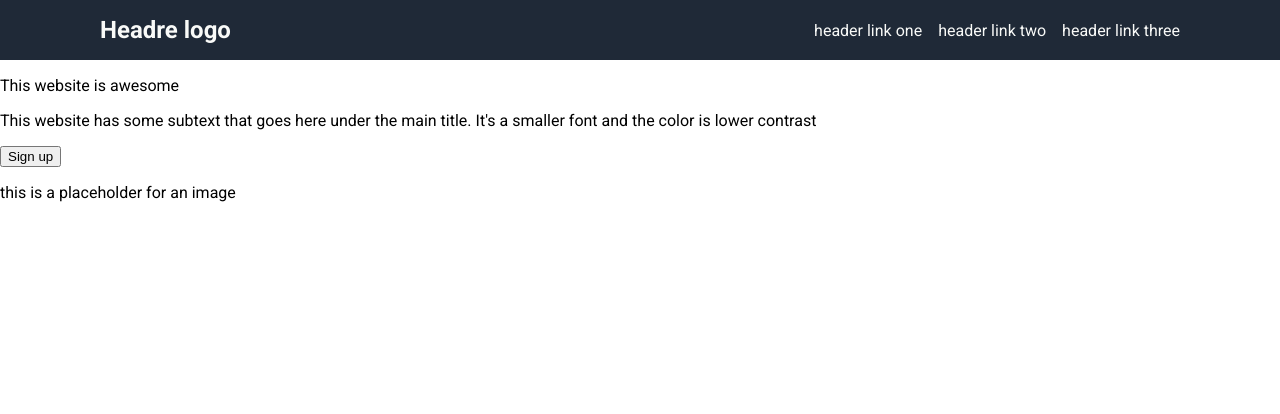
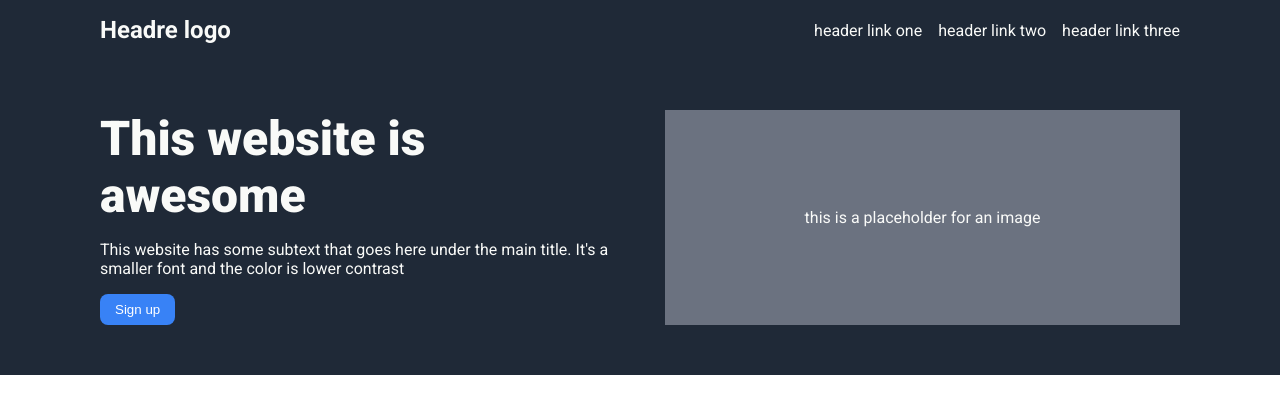
Before and after one commit to AneeIsh23-dev/landing_page, a plain HTML site: page index.html in a window 1280 px wide. Drawn offline with Linux system fonts and the light colour scheme.

Commit message:
Add styles to hero section

```diff
--- a/styles.css
+++ b/styles.css
@@ -36,3 +36,47 @@ a{
     text-decoration: none;
     color: #F9FAF8;
 }
+
+
+
+/* Hero section-------------------------------> */
+
+.hero{
+    display: flex;
+    color: #F9FAF8;
+    background-color: #1F2937;
+    padding: 50px 100px;
+    justify-content: space-between;
+    gap:50px;
+}
+
+.maintext{
+    font-size: 48px;
+    color: #F9FAF8;
+    font-weight: 900;
+    margin: 0;
+    gap: 10px;
+}
+
+
+
+.hero div{
+    flex: 1;
+}
+
+.hero .placeholder{
+    flex: 1;  /* is equal to flex:1 1 0 */
+    margin: 0;
+    height:237pxs;
+    background-color: #6B7280;
+    text-align: center;
+    align-content: center;
+}
+
+.btn{
+    background-color: #3882F6;
+    color: white;
+    padding: 8px 15px;
+    border-style: none;
+    border-radius: 8px;
+}
```
